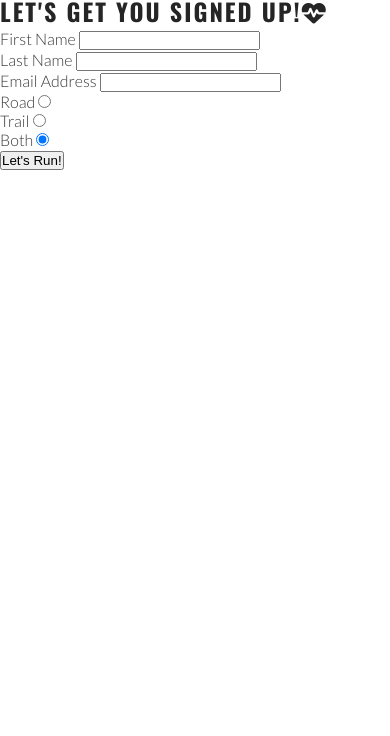
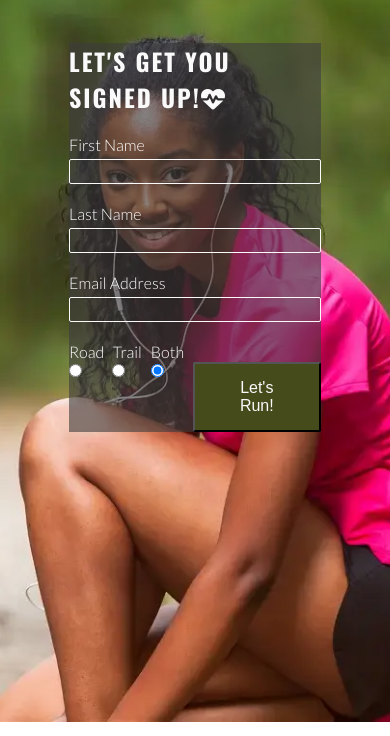
Before and after one commit to Mark1-15/love-running-project, a plain HTML site: page signup.html in a window 390 px wide. Shown: the part 54-790 px from the top of the page. Drawn offline with nearby package versions, Linux system fonts and the light colour scheme.

Commit message:
Added css style to sign up page which is responsive to screen size

```diff
--- a/assets/css/style.css
+++ b/assets/css/style.css
@@ -89,7 +89,11 @@ main {
 
     /* Make main element take up any surplus space to push footer down */
     flex: 1 0 auto;
+    /* Add margin at the top to prevent content from being covered by the header */
     margin-top: 47px;
+    /* Enable flex properties for child elements */
+    display: flex;
+    flex-direction: column;
 }
 
 /* Hero section */
@@ -199,6 +203,52 @@ main {
     line-height: 0;
 }
 
+/* Signup page */
+#signup {
+    background-image: url("../images/signup-image.webp");
+    background-size: cover;
+    background-position: 75%;
+    padding: 20px 10% 0 10%;
+    flex-grow: 1;
+}
+
+#signup-form {
+    color: #ffffff;
+    background-color: rgba(60, 60, 60, 0.6);
+    margin: 30px;
+}
+
+#signup-form>h2 {
+    color: #fafafa;
+    margin-bottom: 20px;
+}
+
+.text-input {
+    background: transparent;
+    color: #fafafa;
+    width: 100%;
+    height: 25px;
+    margin: 5px 0 20px 0;
+    border: 1px solid #fafafa;
+    border-radius: 2px;
+    padding: 0 5px;
+}
+
+.radio-buttons {
+    width: 100%;
+    display: flex;
+    justify-content: space-between;
+}
+
+.join-button {
+    margin-top: 20px;
+    border-radius: 2px;
+    padding: 15px 32px;
+    font-size: 100%;
+    background-color: #454b1b;
+    color: #fafafa;
+}
+
 /* Footer */
 #social-networks {
     text-align: center;
@@ -285,6 +335,28 @@ main {
     #photos {
         column-count: 3;
     }
+
+    /* Signup page */
+    #signup {
+        background-position: center;
+        position: relative;
+    }
+
+    #signup-form {
+        max-width: 400px;
+        position: absolute;
+        left: 10%;
+        top: 150px;
+    }
+
+    .text-input:hover {
+        border-color: #f16c6b;
+    }
+
+    .join-button:hover {
+        background-color: #fafafa;
+        color: #454b1b;
+    }
 }
 
 /* Media query: Large devices - laptops and desktops (992px and up) */
```
Also changed, not shown: assets/images/signup-image.webp (added).
